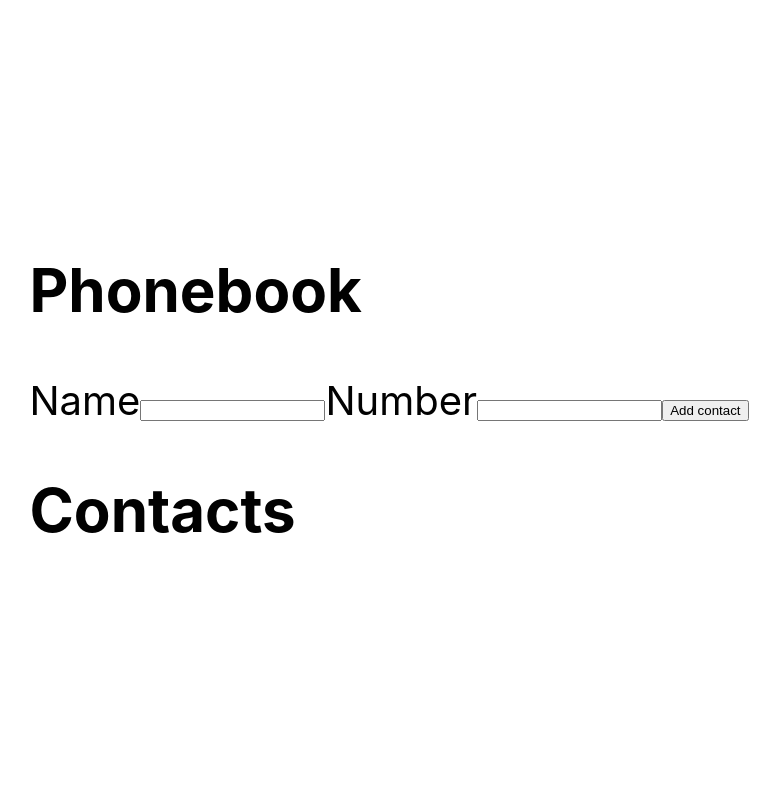
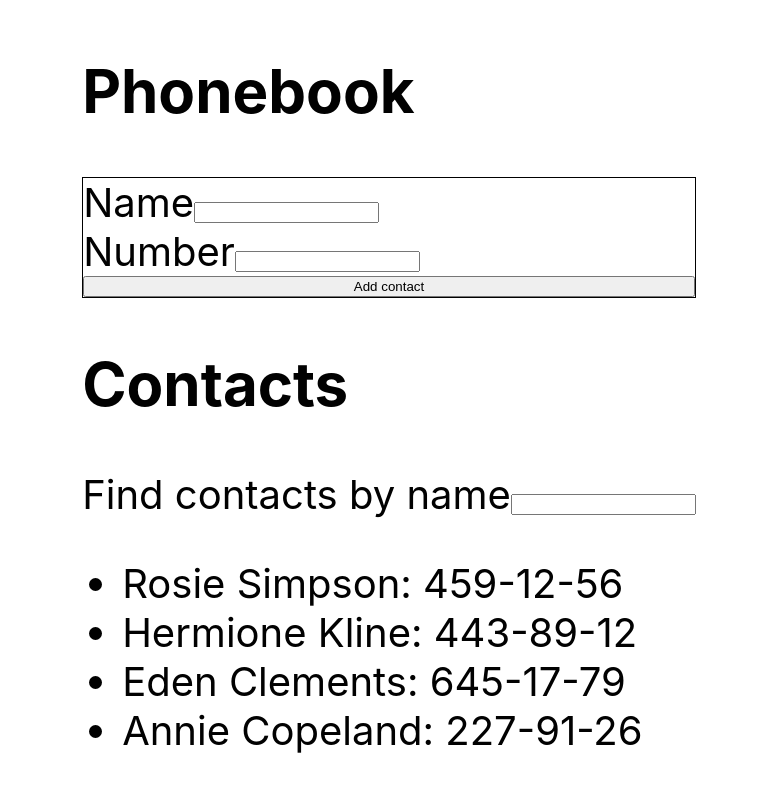
Before and after one commit to stas-yushkov/goit-react-hw-02-phonebook, a React (Create React App) app: page / in a window 1280 px wide. Shown: the top 792 px of the page, without its empty margins (251-1031 px from the left). Built offline with nearby package versions, Linux system fonts and the light colour scheme.

Commit message:
step 3 done without styles (add filter)

```diff
--- a/src/components/App.jsx
+++ b/src/components/App.jsx
@@ -6,7 +6,13 @@ export class App extends PureComponent {
   constructor(props) {
     super(props);
     this.state = {
-      contacts: [],
+      contacts: [
+        { id: 'id-1', name: 'Rosie Simpson', number: '459-12-56' },
+        { id: 'id-2', name: 'Hermione Kline', number: '443-89-12' },
+        { id: 'id-3', name: 'Eden Clements', number: '645-17-79' },
+        { id: 'id-4', name: 'Annie Copeland', number: '227-91-26' },
+      ],
+      filter: '',
       name: '',
       number: '',
     };
@@ -37,8 +43,30 @@ export class App extends PureComponent {
     }));
   };
 
+  handleFilterChange = e => {
+    const name = e.target.name;
+
+    this.setState(prev => ({
+      ...prev,
+      [name]: e.target.value,
+    }));
+  };
+
   render() {
     const contacts = this.state.contacts;
+    const filter = this.state.filter;
+    const renderContacts = () => {
+      if (!filter) {
+        return contacts.map(elem => (
+          <li key={elem.id}>{`${elem.name}: ${elem.number}`}</li>
+        ));
+      }
+      if (filter) {
+        return contacts
+          .filter(elem => elem.name.includes(filter))
+          .map(elem => <li key={elem.id}>{`${elem.name}: ${elem.number}`}</li>);
+      }
+    };
 
     return (
       <div
@@ -53,7 +81,14 @@ export class App extends PureComponent {
       >
         <section>
           <h1>Phonebook</h1>
-          <form onSubmit={this.handleSubmit}>
+          <form
+            style={{
+              display: 'flex',
+              flexDirection: 'column',
+              border: '1px solid black',
+            }}
+            onSubmit={this.handleSubmit}
+          >
             <label>
               Name
               <input
@@ -81,11 +116,18 @@ export class App extends PureComponent {
             <button type="submit">Add contact</button>
           </form>
           <h2>Contacts</h2>
-          <ul>
-            {contacts.map(elem => (
-              <li key={elem.id}>{`${elem.name}: ${elem.number}`}</li>
-            ))}
-          </ul>
+          <label>
+            Find contacts by name
+            <input
+              type="text"
+              name="filter"
+              pattern="^[a-zA-Zа-яА-Я]+(([' -][a-zA-Zа-яА-Я ])?[a-zA-Zа-яА-Я]*)*$"
+              title="Name may contain only letters, apostrophe, dash and spaces. For example Adrian, Jacob Mercer, Charles de Batz de Castelmore d'Artagnan"
+              // value={this.state.filter}
+              onChange={this.handleFilterChange}
+            />
+          </label>
+          <ul>{renderContacts()}</ul>
         </section>
       </div>
     );
```
